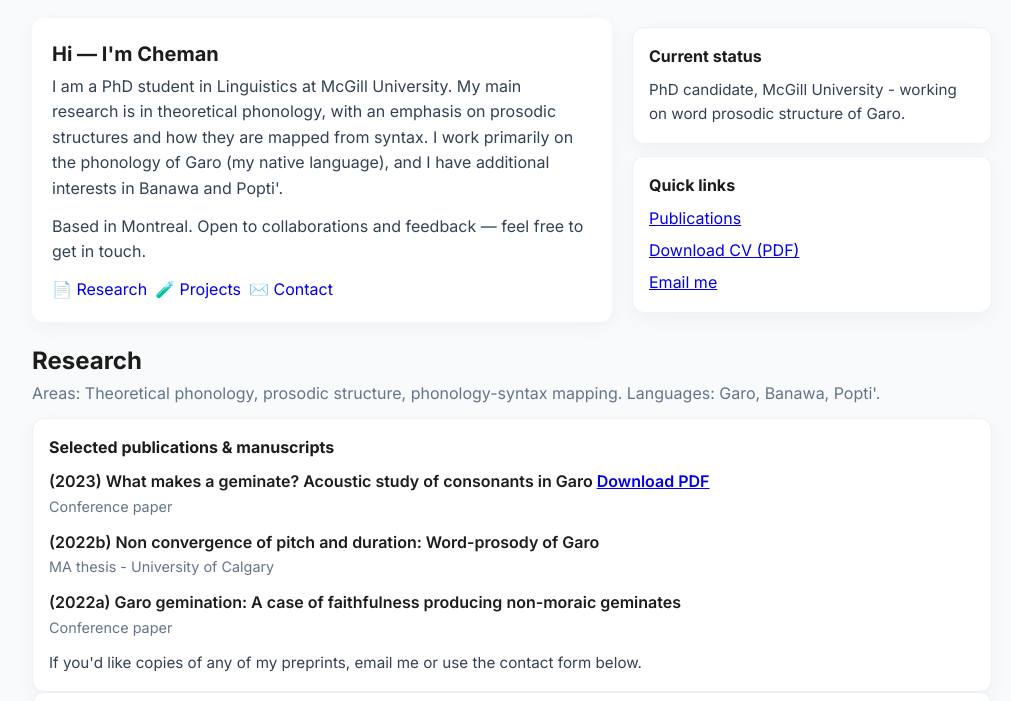
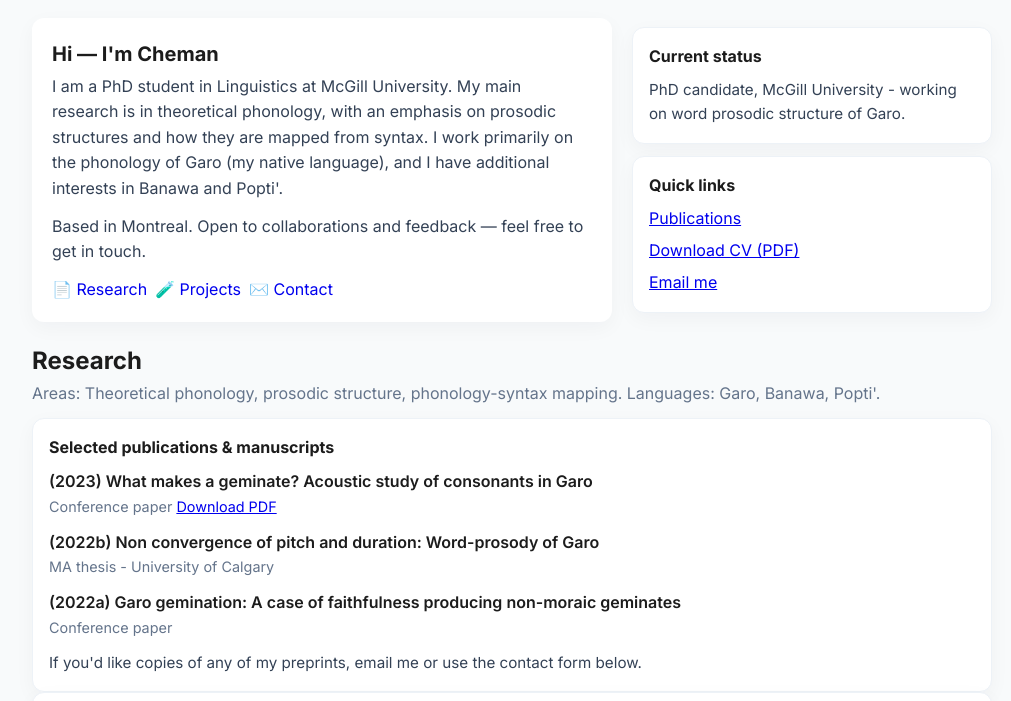
Before and after one commit to cbagitok/web, a plain HTML site: page index.html in a window 1280 px wide. Shown: the part 85-786 px from the top of the page, without its empty margins (128-1139 px from the left). Drawn offline with Linux system fonts and the light colour scheme.

Commit message:
Update index.html

```diff
--- a/index.html
+++ b/index.html
@@ -135,9 +135,11 @@
         <h3 id="publications">Selected publications & manuscripts</h3>
 
         <div class="pub">
-          <div class="pub-title">(2023) What makes a geminate? Acoustic study of consonants in Garo
-          <a href="papers/Geminates-acoustics.pdf.pdf" download>Download PDF</a></div>
-          <div class="pub-meta">Conference paper</div>
+          <div class="pub-title">(2023) What makes a geminate? Acoustic study of consonants in Garo</div>
+          <div class="pub-meta">
+            Conference paper
+            <a href="papers/garo_geminates.pdf" download>Download PDF</a>
+          </div>
         </div>
 
         <div class="pub">
```
